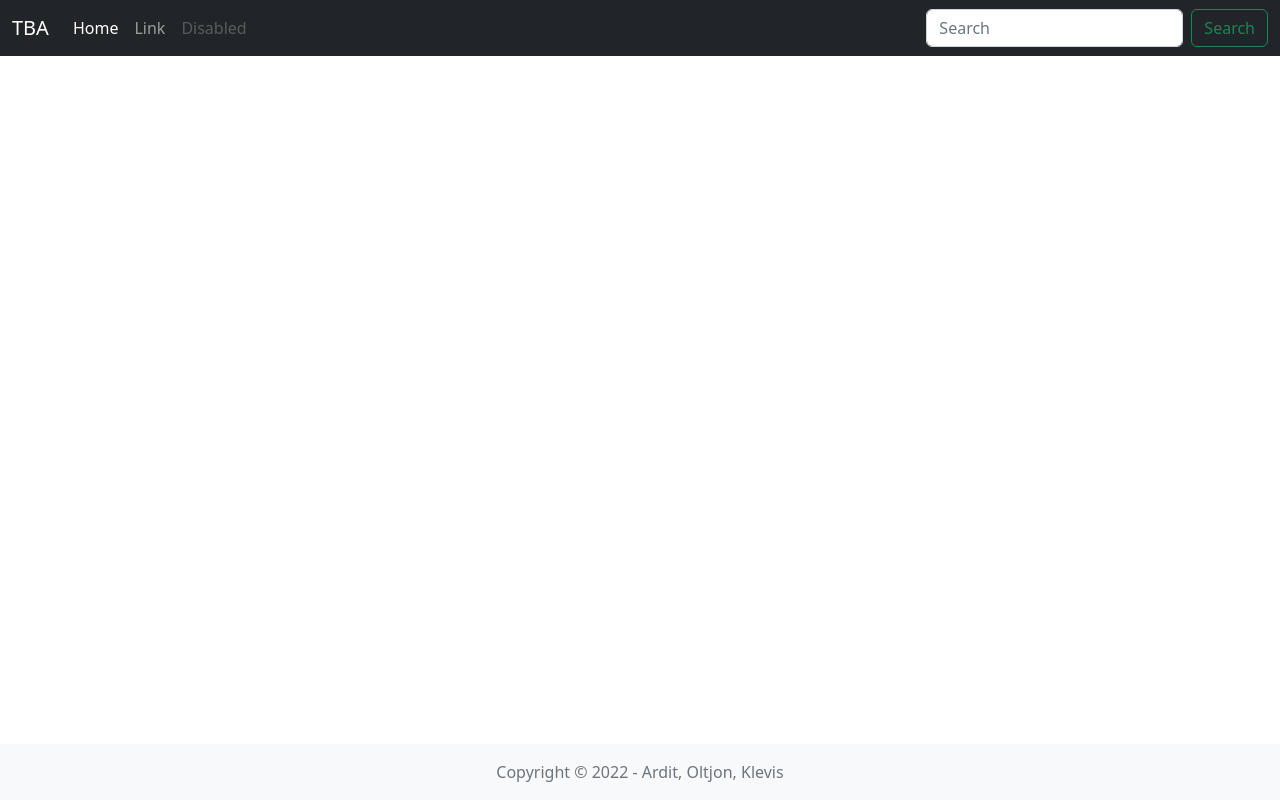
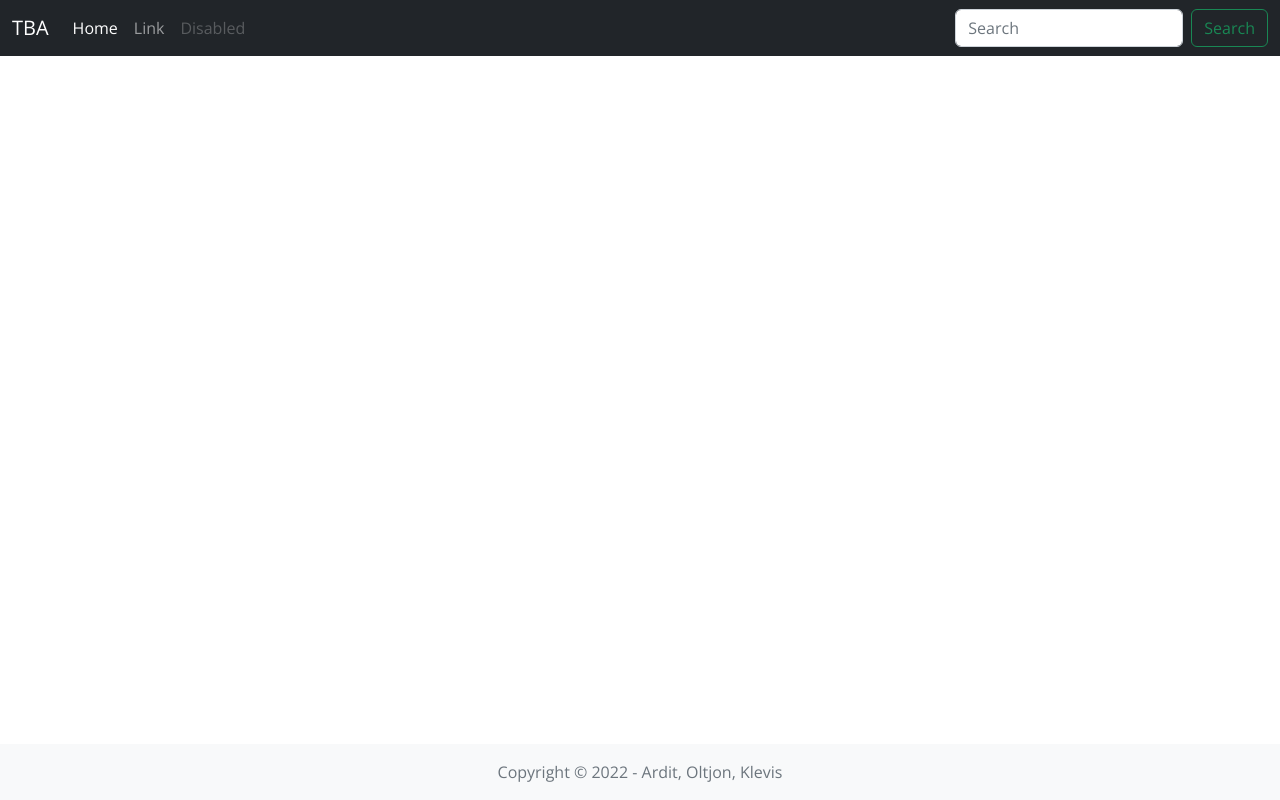
Before and after one commit to klevis0/e-commerce, a Django app: template templates/base.html in a window 1280 px wide. Run offline with Django 4.2, Linux system fonts and the light colour scheme; the template is opened without the code that fills it, so the values that code supplies are empty; some libraries are stand-ins or nearby versions.

Commit message:
Add 'Open Sans' as default font

```diff
--- a/assets/styles/main.css
+++ b/assets/styles/main.css
@@ -1,3 +1,7 @@
+html, body {
+  font-family: 'Open Sans', sans-serif;
+}
+
 main > .container {
   padding: 60px 15px 0;
 }
--- a/templates/base.html
+++ b/templates/base.html
@@ -8,6 +8,9 @@
     <title>{% block title %}Rroba · PyTrAl7 · SDA{% endblock title %}</title>
     {% block meta %}{% endblock meta %}
     {% block styles %}
+    <link rel="preconnect" href="https://fonts.googleapis.com">
+    <link rel="preconnect" href="https://fonts.gstatic.com" crossorigin>
+    <link href="https://fonts.googleapis.com/css2?family=Open+Sans:ital,wght@0,300;0,400;0,500;0,600;0,700;0,800;1,300;1,400;1,500;1,600;1,700;1,800&display=swap" rel="stylesheet">
     <link href="https://cdn.jsdelivr.net/npm/bootstrap@5.2.2/dist/css/bootstrap.min.css" rel="stylesheet" integrity="sha384-Zenh87qX5JnK2Jl0vWa8Ck2rdkQ2Bzep5IDxbcnCeuOxjzrPF/et3URy9Bv1WTRi" crossorigin="anonymous">
     <link rel="stylesheet" href="https://cdn.jsdelivr.net/npm/bootstrap-icons@1.9.1/font/bootstrap-icons.css">
     <link rel="stylesheet" href="{% static 'styles/main.css' %}">
```
